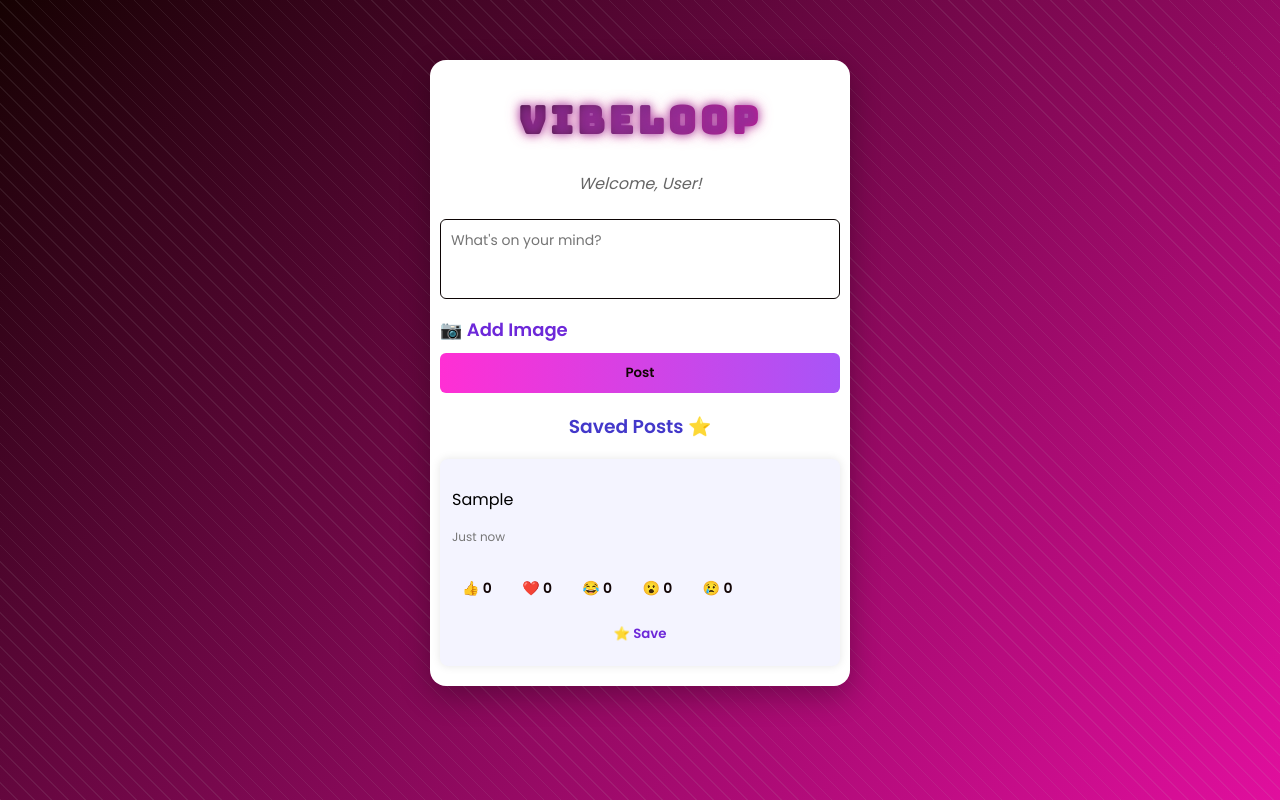
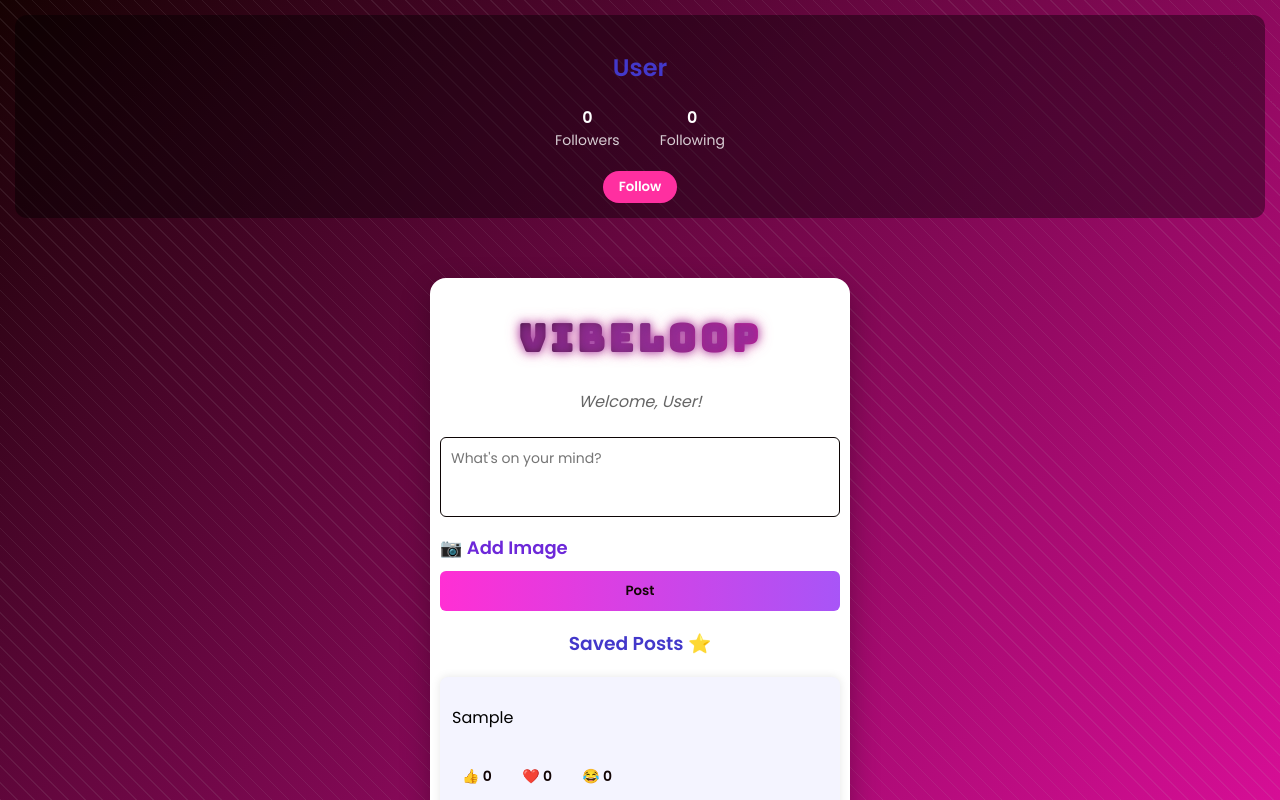
Before and after one commit to Vaarshhh/SocialMedia_platform, a website: page public/home.html in a window 1280 px wide. Both pictures are taken after typing "Sample" into the empty fields and a click on the button "Post". Shown: the top 800 px of the page. Drawn offline with Linux system fonts and the light colour scheme.

Commit message:
Update project

```diff
--- a/public/home.html
+++ b/public/home.html
@@ -1,5 +1,23 @@
 <!DOCTYPE html>
 <html lang="en">
+    <div class="profile-header">
+    <h2 id="profileUser">User</h2>
+
+    <div class="follow-stats">
+        <div>
+            <strong id="followersCount">0</strong>
+            <p>Followers</p>
+        </div>
+        <div>
+            <strong id="followingCount">0</strong>
+            <p>Following</p>
+        </div>
+    </div>
+
+    <button id="followBtn" onclick="toggleFollow()">Follow</button>
+</div>
+
+
 <head>
     <title>VIBELOOP • Home</title>
 
--- a/public/script.js
+++ b/public/script.js
@@ -1,10 +1,10 @@
+/* ================= LOGIN ================= */
 function login() {
     const username = document.querySelector("input[type='text']").value;
     const password = document.querySelector("input[type='password']").value;
 
     const correctUsername = "Vaarshhh";
     const correctPassword = "Vaarsh123";
-
     const warning = document.getElementById("warning");
 
     if (username !== correctUsername || password !== correctPassword) {
@@ -18,6 +18,7 @@ function login() {
     window.location.href = "home.html";
 }
 
+/* ================= DOM LOAD ================= */
 document.addEventListener("DOMContentLoaded", () => {
     const userSpan = document.getElementById("user");
     if (userSpan) {
@@ -28,75 +29,74 @@ document.addEventListener("DOMContentLoaded", () => {
     const imageInput = document.getElementById("imageInput");
 
     if (cameraBtn && imageInput) {
-        cameraBtn.addEventListener("click", () => {
-            imageInput.click();
-        });
+        cameraBtn.addEventListener("click", () => imageInput.click());
 
-        // ⭐️ IMAGE PREVIEW CODE ⭐️
         imageInput.addEventListener("change", () => {
             if (imageInput.files && imageInput.files[0]) {
 
-                // Create a preview image
+                // Remove old preview
+                const oldPreview = document.getElementById("imagePreview");
+                if (oldPreview) oldPreview.remove();
+
                 const img = document.createElement("img");
+                img.id = "imagePreview";
                 img.src = URL.createObjectURL(imageInput.files[0]);
                 img.style.width = "100px";
                 img.style.height = "100px";
                 img.style.borderRadius = "10px";
                 img.style.objectFit = "cover";
 
-                // Replace button with image preview
                 cameraBtn.style.display = "none";
                 document.querySelector(".camera-box").appendChild(img);
             }
         });
     }
+
+    // Followers load
+    const followersCount = document.getElementById("followersCount");
+    const followBtn = document.getElementById("followBtn");
+
+    if (followersCount && followBtn) {
+        followersCount.textContent = localStorage.getItem("followers") || 0;
+
+        if (localStorage.getItem("isFollowing") === "true") {
+            followBtn.textContent = "Following";
+            followBtn.classList.add("following");
+        }
+    }
 });
 
-function showToast(message) {
-    const toast = document.getElementById("toast");
-    toast.textContent = message;
-    toast.style.display = "block";
-
-    setTimeout(() => {
-        toast.style.display = "none";
-    }, 2000);
-}
-
-function timeText(date) {
-    const minutes = Math.floor((Date.now() - date) / 60000);
-    return minutes < 1 ? "Just now" : `${minutes} min ago`;
-}
-
+/* ================= POST ================= */
 function addPost() {
     const text = document.querySelector("textarea").value;
     const imageInput = document.getElementById("imageInput");
 
     if (!text) {
-        showToast("Write something first!");
+        alert("Write something first!");
         return;
     }
 
     const post = document.createElement("div");
     post.className = "post";
 
-    const time = new Date();
-
     let imageHTML = "";
     if (imageInput.files[0]) {
-        imageHTML = `<img src="${URL.createObjectURL(imageInput.files[0])}">`;
+        imageHTML = `<img src="${URL.createObjectURL(imageInput.files[0])}" />`;
     }
 
     post.innerHTML = `
         <p>${text}</p>
         ${imageHTML}
-        <p class="time">${timeText(time)}</p>
+        <div class="reactions">
+            <button onclick="react(this)">👍 <span>0</span></button>
+            <button onclick="react(this)">❤️ <span>0</span></button>
+            <button onclick="react(this)">😂 <span>0</span></button>
+        </div>
 
-        <div class="reactions">
-            <button onclick="react(this)">👍 <span data-count="0">0</span></button>
-            <button onclick="react(this)">❤️ <span data-count="0">0</span></button>
-            <button onclick="react(this)">😂 <span data-count="0">0</span></button>
-            <button onclick="react(this)">😮 <span data-count="0">0</span></button>
-            <button onclick="react(this)">😢 <span data-count="0">0</span></button>
+        <div class="comments-section">
+            <input type="text" placeholder="Write a comment..." />
+            <button onclick="addComment(this)">Post</button>
+            <div class="comments"></div>
         </div>
 
         <button class="save-btn" onclick="savePost(this)">⭐ Save</button>
@@ -104,28 +104,68 @@ function addPost() {
 
     document.querySelector(".container").appendChild(post);
 
+    // RESET INPUTS
     document.querySelector("textarea").value = "";
     imageInput.value = "";
 
-    showToast("Post uploaded!");
+    // Remove preview + show button
+    const preview = document.getElementById("imagePreview");
+    if (preview) preview.remove();
+    document.getElementById("cameraBtn").style.display = "inline-block";
 }
 
+/* ================= REACTIONS ================= */
 function react(btn) {
     const span = btn.querySelector("span");
-    let count = Number(span.getAttribute("data-count") || span.textContent || 0);
-    count++;
-    span.setAttribute("data-count", count);
-    span.textContent = count;
+    span.textContent = Number(span.textContent) + 1;
 }
 
+
+/* ================= COMMENTS ================= */
+function addComment(btn) {
+    const input = btn.previousElementSibling;
+    const commentText = input.value.trim();
+
+    if (!commentText) return;
+
+    const commentsDiv = btn.nextElementSibling;
+
+    // Get logged-in username
+    const username = localStorage.getItem("user") || "User";
+
+    const comment = document.createElement("p");
+    comment.innerHTML = `<strong>${username}</strong>: ${commentText}`;
+
+    commentsDiv.appendChild(comment);
+    input.value = "";
+}
+
+/* ================= SAVE POST ================= */
 function savePost(btn) {
-    const postClone = btn.parentElement.cloneNode(true);
+    const clone = btn.parentElement.cloneNode(true);
+    document.getElementById("savedPosts").appendChild(clone);
+}
 
-    postClone.querySelectorAll("span").forEach(span => {
-        span.textContent = "0";
-        span.setAttribute("data-count", 0);
-    });
+/* ================= FOLLOW ================= */
+function toggleFollow() {
+    const followersCount = document.getElementById("followersCount");
+    const followBtn = document.getElementById("followBtn");
 
-    document.getElementById("savedPosts").appendChild(postClone);
-    showToast("Post saved!");
+    let followers = Number(localStorage.getItem("followers")) || 0;
+    let isFollowing = localStorage.getItem("isFollowing") === "true";
+
+    if (!isFollowing) {
+        followers++;
+        followBtn.textContent = "Following";
+        followBtn.classList.add("following");
+        localStorage.setItem("isFollowing", "true");
+    } else {
+        followers--;
+        followBtn.textContent = "Follow";
+        followBtn.classList.remove("following");
+        localStorage.setItem("isFollowing", "false");
+    }
+
+    followersCount.textContent = followers;
+    localStorage.setItem("followers", followers);
 }
--- a/public/style.css
+++ b/public/style.css
@@ -43,6 +43,19 @@
 * {
   font-family: 'Poppins', sans-serif;
   box-sizing: border-box;
+}
+.comments-section {
+    margin-top: 10px;
+}
+
+.comment-input {
+    width: 70%;
+    padding: 6px;
+}
+
+.comments p {
+    margin: 4px 0;
+    font-size: 14px;
 }
 
 /* ================================
@@ -260,3 +273,36 @@ button:hover {
   display: none;
   z-index: 1000;
 }
+.profile-header {
+  background: rgba(0, 0, 0, 0.4);
+  padding: 15px;
+  text-align: center;
+  border-radius: 12px;
+  margin: 15px;
+  color: white;
+}
+
+.follow-stats {
+  display: flex;
+  justify-content: center;
+  gap: 40px;
+  margin: 10px 0;
+}
+
+.follow-stats div p {
+  margin: 0;
+  font-size: 14px;
+  opacity: 0.8;
+}
+
+#followBtn {
+  padding: 6px 16px;
+  border-radius: 20px;
+  border: none;
+  cursor: pointer;
+  background: #ff2fa0;
+  color: white;
+  font-weight: bold;
+  width: auto;
+  display: inline-block;
+}
```
